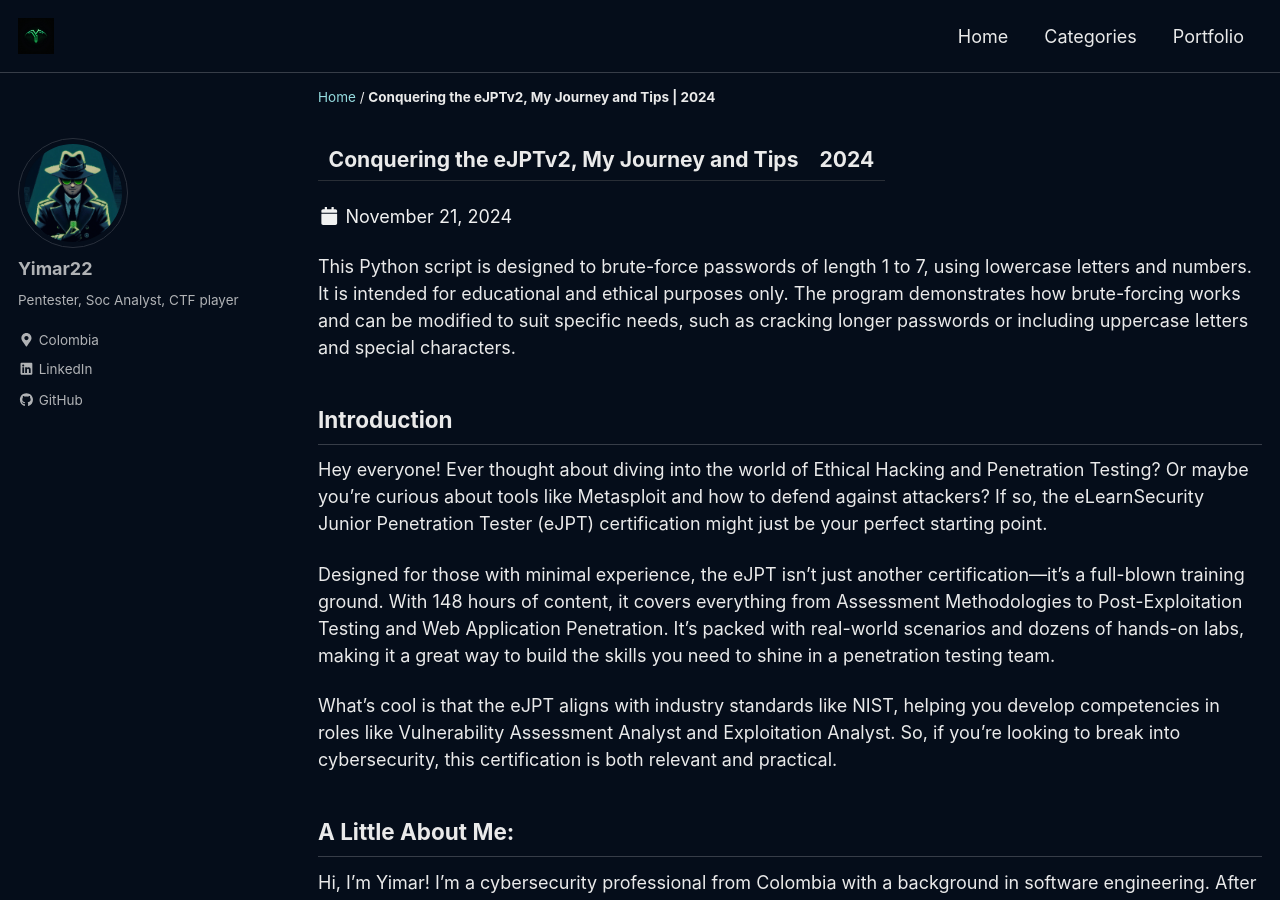
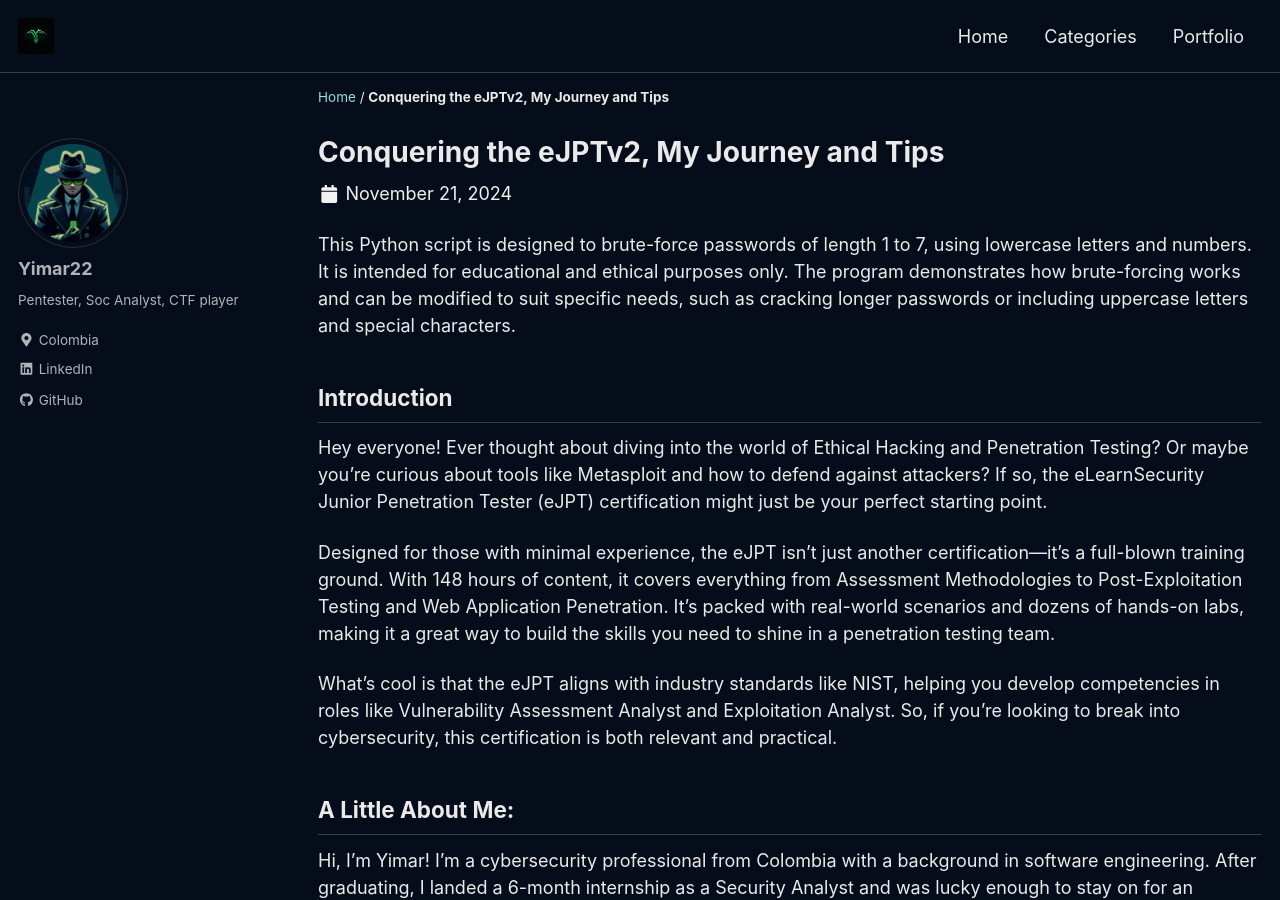
Before and after one commit to Y1m4r/blog, a Jekyll site: the page built from _posts/2025-1-25-eJPT-journey.md, in a window 1280 px wide and 900 px high. Built offline with Jekyll 4.4.1, drawn with Linux system fonts in a browser that asks for light colours; cached includes are drawn as plain includes; a script that is not in the unit is left out; part of the change alters nothing that is shown.

Commit message:
some changes

```diff
--- a/_posts/2025-1-25-eJPT-journey.md
+++ b/_posts/2025-1-25-eJPT-journey.md
@@ -1,7 +1,8 @@
 ---
 layout: single
-title: Conquering the eJPTv2, My Journey and Tips | 2024
-excerpt: "A "
+title: Conquering the eJPTv2, My Journey and Tips
+excerpt: "Taking the eJPT v2 was a game-changer for me. It’s not just a certification—it’s a hands-on journey into the world of ethical hacking and penetration testing. With real-world labs, a browser-based exam environment, and a focus on practical skills, it gave me a genuine taste of what it’s like to work in cybersecurity.
+The exam itself was challenging but fair, with a strong emphasis on enumeration and exploiting common vulnerabilities."
 date: 2024-11-21
 classes: wide
 header:
```
